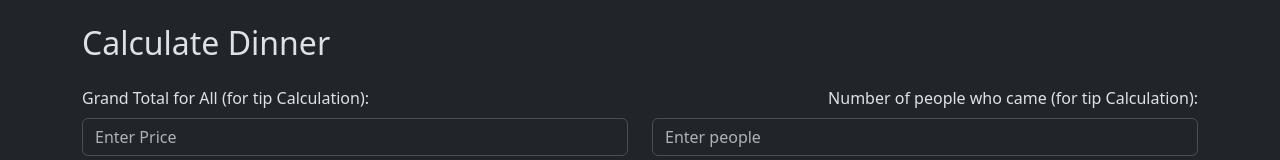
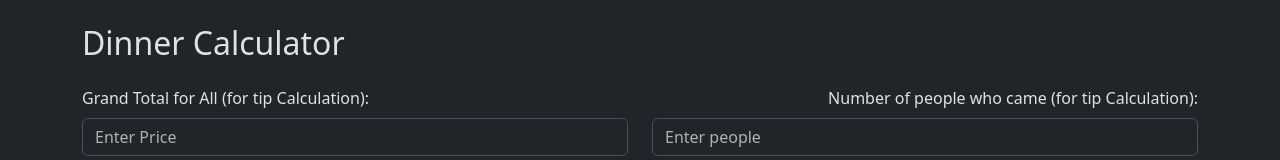
Before and after one commit to NoahSK23/dinner-calculator, a website built with Vite: page index.html in a window 1280 px wide. Shown: the top 160 px of the page. Built offline with nearby package versions, Linux system fonts and the light colour scheme.

Commit message:
Changed title

```diff
--- a/index.html
+++ b/index.html
@@ -4,11 +4,11 @@
     <meta charset="UTF-8" />
     <link rel="icon" type="image/svg+xml" href="/vite.svg" />
     <meta name="viewport" content="width=device-width, initial-scale=1.0" />
-    <title>Calculate Dinner</title>
+    <title>Dinner Calculator</title>
   </head>
   <body data-bs-theme="dark">
     <div class="container my-4 align-items-center">
-      <h2 class="my-4">Calculate Dinner</h2>
+      <h2 class="my-4">Dinner Calculator</h2>
       <div class="row">
         <div class="col-6">
           <label for="totalPrice" class="form-label">
```
